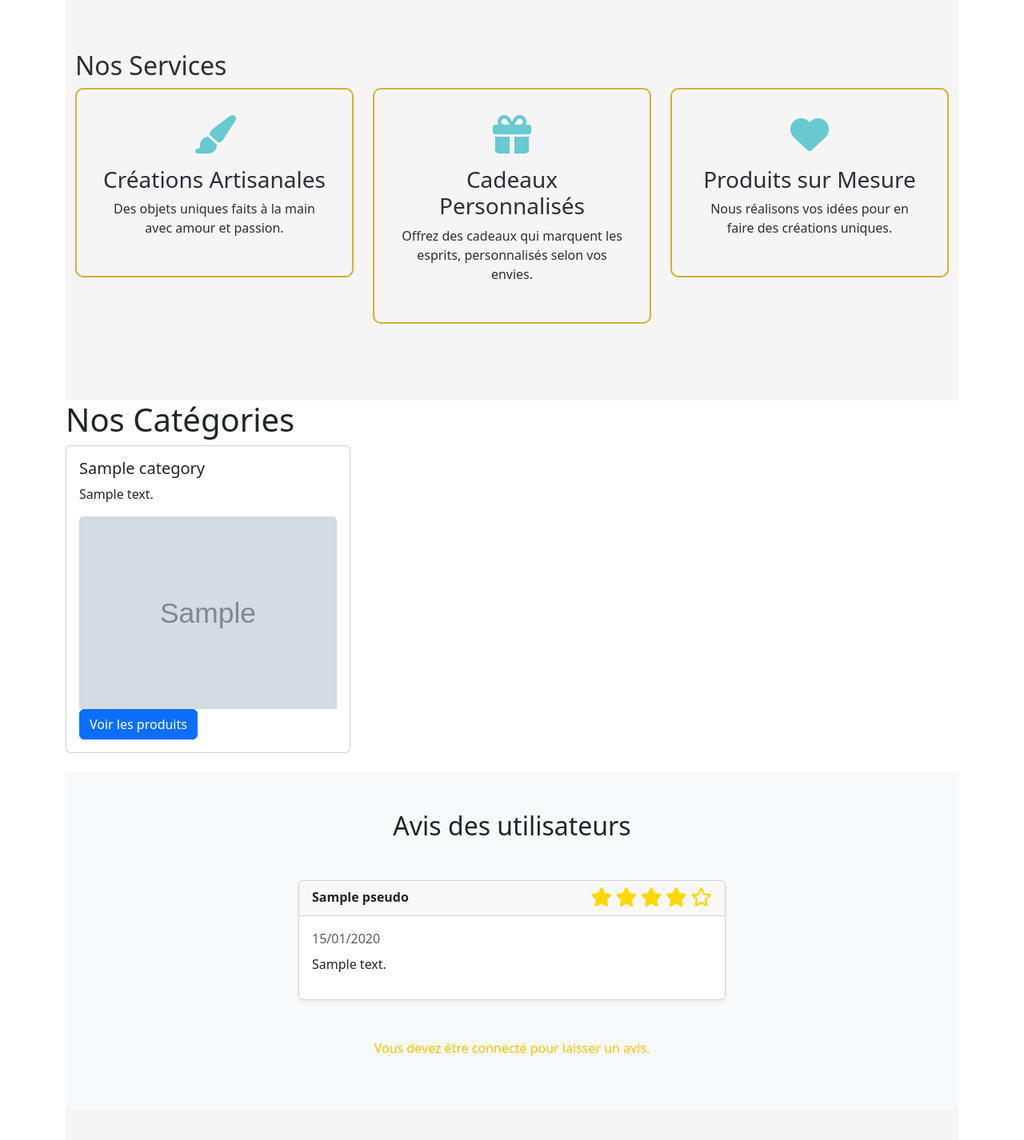
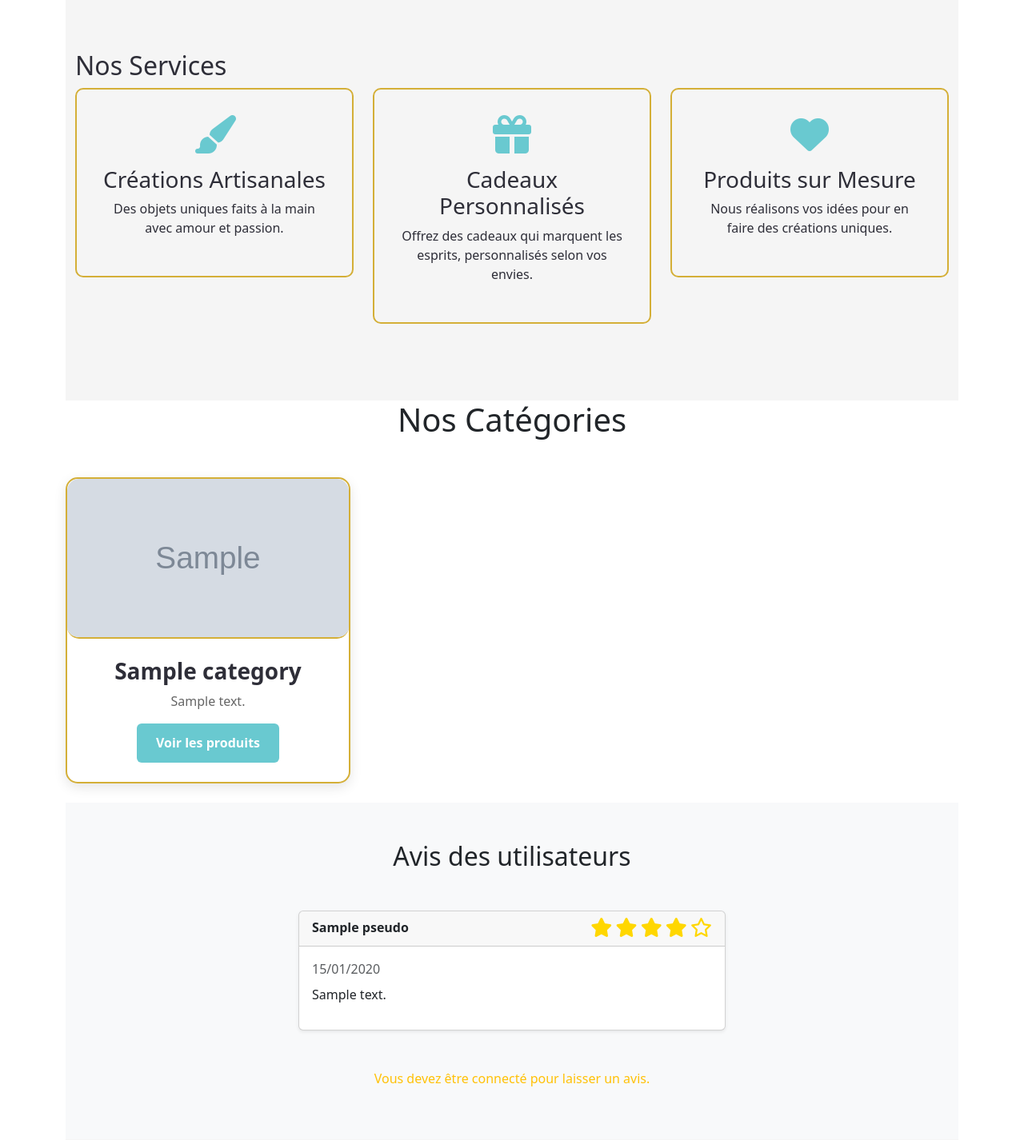
Before and after one commit to MrLeoufff/nathcrea, a Symfony app: template templates/home/index.html.twig in a window 1280 px wide. Shown: the part 472-1898 px from the top of the page at 80% size. Run offline with Twig, Linux system fonts and the light colour scheme; the template is opened without the code that fills it: most values are stand-ins (such as "Sample title", 1, 10 or a date in 2020); grey boxes marked "Sample" are stand-in pictures; some libraries are stand-ins or nearby versions.

Commit message:
update style

```diff
--- a/public/css/style.css
+++ b/public/css/style.css
@@ -190,6 +190,7 @@ html, body {
     width: 100%;
     height: 200px;
     object-fit: cover;
+    border-radius: 15px;
     border-bottom: 2px solid #D4AF37; /* Ligne dorée sous l'image */
 }
 
@@ -200,16 +201,24 @@ html, body {
 }
 
 .category-title {
-    font-size: 1.5rem;
+    font-size: 1.75rem;
     font-weight: bold;
     color: #2E2E38;
-    margin-bottom: 1rem;
+    margin-bottom: 0.5rem;
 }
 
 .category-description {
     font-size: 1rem;
-    color: #555; /* Texte gris */
-    margin-bottom: 1.5rem;
+    color: #666; /* Texte gris */
+    margin-bottom: 1rem;
+}
+
+.category-image {
+    transition: transform 0.3s ease;
+}
+
+.category-card:hover .category-image {
+    transform: scale(1.05);
 }
 
 /* Boutons Voir Plus */
--- a/templates/home/index.html.twig
+++ b/templates/home/index.html.twig
@@ -47,16 +47,16 @@
 			</div>
 		</section>
 		<section>
-			<h1>Nos Catégories</h1>
+			<h1 class="text-center mb-5">Nos Catégories</h1>
 			<div class="row">
 				{% for category in categories %}
-					<div class="col-md-4">
-						<div class="card mb-4">
-							<div class="card-body">
-								<h5 class="card-title">{{ category.name }}</h5>
-								<p class="card-text">{{ category.description }}</p>
-								<img src="{{ asset('uploads/images/' ~ category.image) }}" class="card-img-top" alt="{{ category.name }}">
-								<a href="{{ path('app_category_products', { id: category.id }) }}" class="btn btn-primary">Voir les produits</a>
+					<div class="col-md-4 mb-4">
+						<div class="category-card">
+							<img src="{{ asset('uploads/images/' ~ category.image) }}" class="category-image" alt="{{ category.name }}">
+							<div class="category-info">
+								<h5 class="category-title">{{ category.name }}</h5>
+								<p class="category-description">{{ category.description }}</p>
+								<a href="{{ path('app_category_products', { id: category.id }) }}" class="btn category-btn">Voir les produits</a>
 							</div>
 						</div>
 					</div>
```
Also changed, not shown: src/Controller/PaymentController.php (+0 -7 lines).
